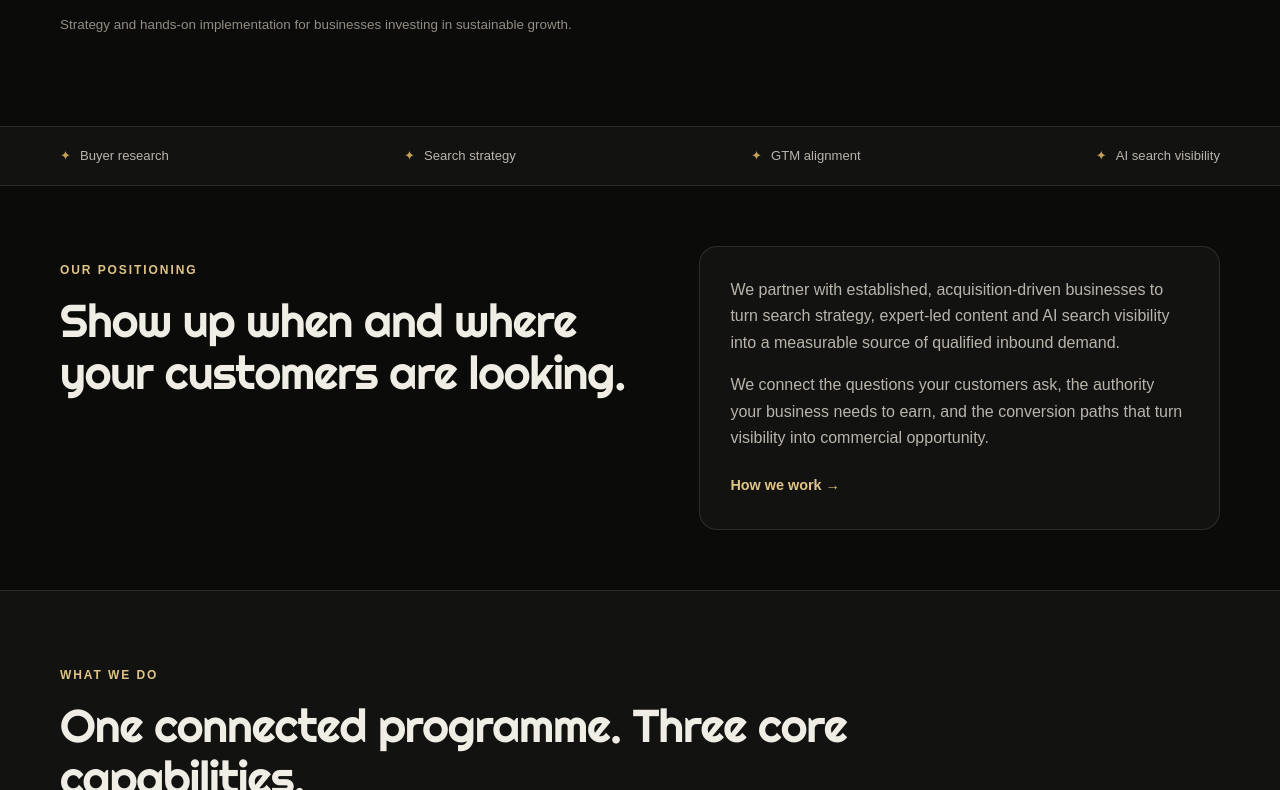
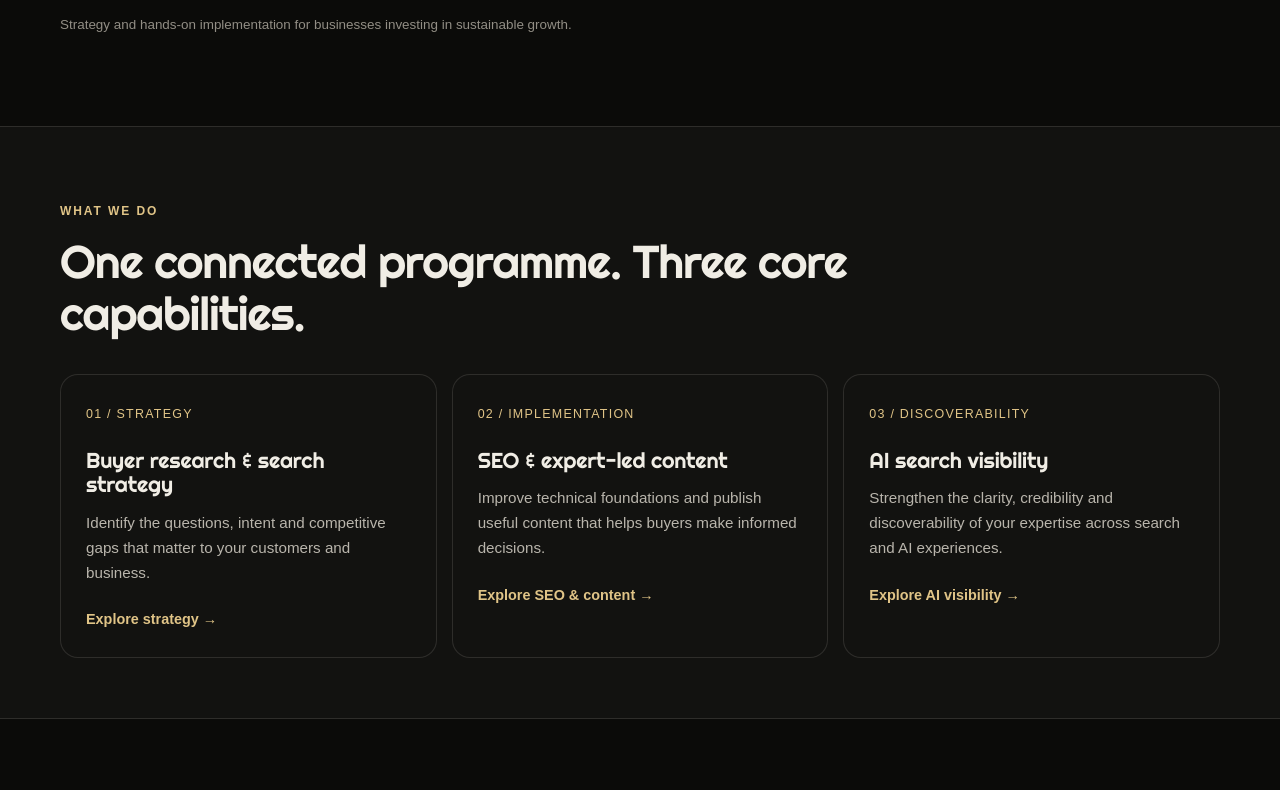
Before and after one commit to elcapitanmlb/arquebus-intelligence-website, a plain HTML site: page index.html in a window 1280 px wide. Shown: the part 625-1415 px from the top of the page. Drawn offline with Linux system fonts and the light colour scheme.

Commit message:
Homepage edit
Positioning section and page break strip removed.

```diff
--- a/index.html
+++ b/index.html
@@ -102,12 +102,9 @@
 <div class="hero-actions"><a class="button" href="/strategic-visibility-review/">Book a Strategic Visibility Review <span aria-hidden="true">↗</span></a><a class="button secondary" href="/services/">Explore services</a></div>
 <p class="hero-note">Strategy and hands-on implementation for businesses investing in sustainable growth.</p>
 </div></section>
-<div class="trust-strip"><div class="container trust-inner"><span>Buyer research</span><span>Search strategy</span><span>GTM alignment</span><span>AI search visibility</span></div></div>
 
-<section class="section compact"><div class="container two-col">
-<div class="section-head"><p class="eyebrow">Our positioning</p><h2>Show up when and where your customers are looking.</h2></div>
-<div class="problem-card"><p>We partner with established, acquisition-driven businesses to turn search strategy, expert-led content and AI search visibility into a measurable source of qualified inbound demand.</p><p>We connect the questions your customers ask, the authority your business needs to earn, and the conversion paths that turn visibility into commercial opportunity.</p><a class="text-link" href="/how-we-work/">How we work →</a></div>
-</div></section>
+
+
 
 <section class="section compact dark-panel"><div class="container">
 <div class="section-head"><p class="eyebrow">What we do</p><h2>One connected programme. Three core capabilities.</h2></div>
```
Also changed, not shown: HOMEPAGE-UPDATE-NOTES.txt, IMPORT-INSTRUCTIONS.txt, README.txt.
